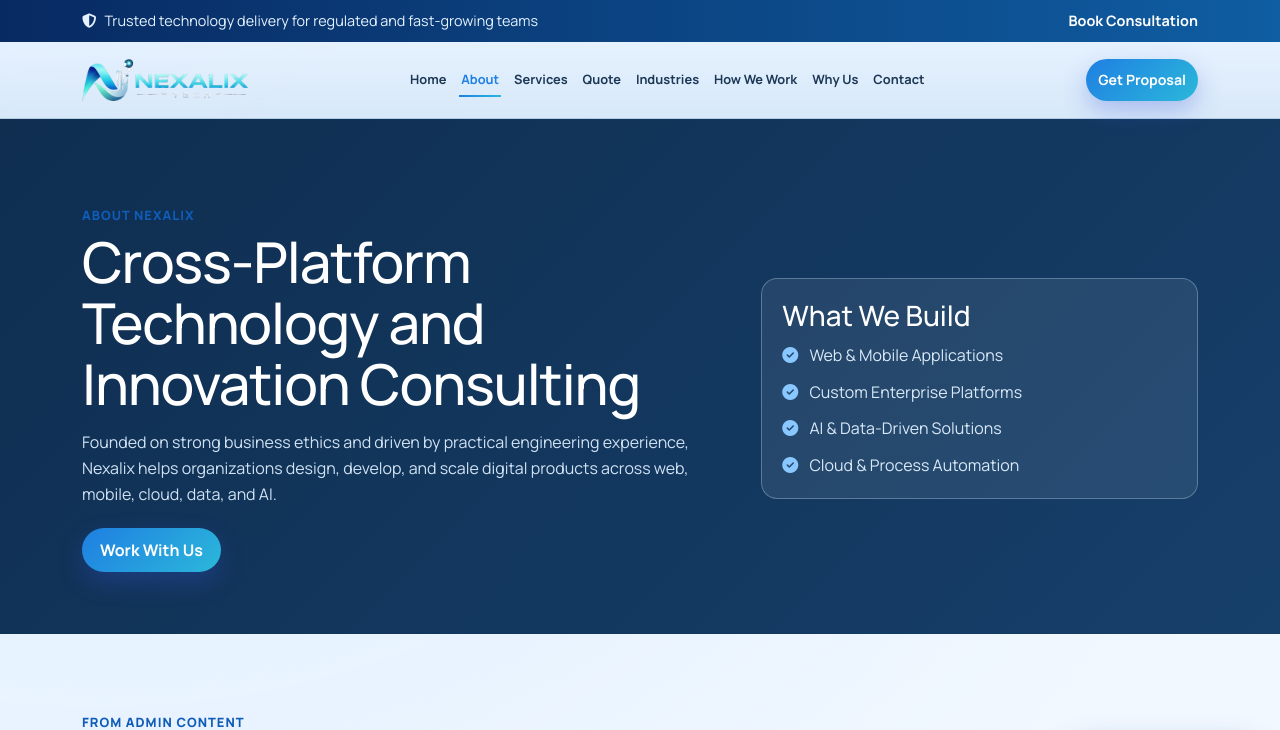
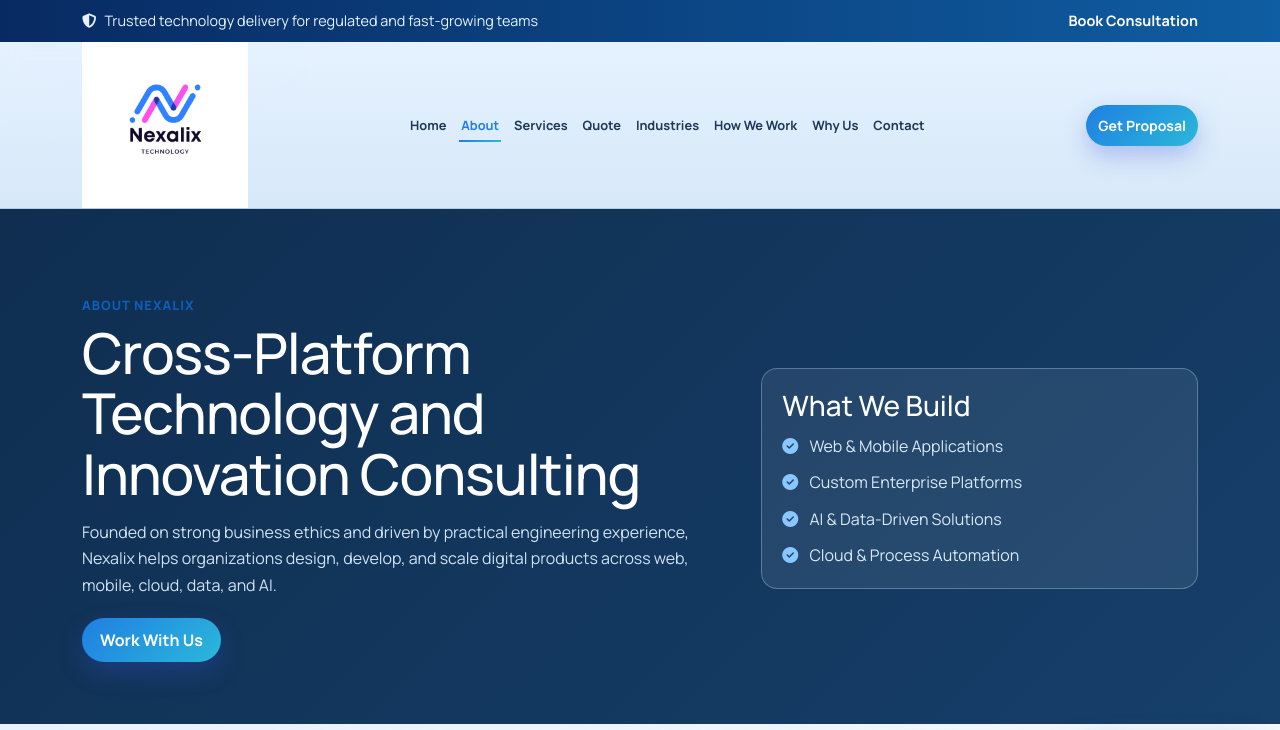
Before and after one commit to DengAchiek/nexalix, a Django app: page /about/ in a window 1280 px wide; the page is wider, and only the part inside the window is pictured. Shown: the top 730 px of that part. Run offline with Django 5.2, Linux system fonts and the light colour scheme; data that the repository does not hold is empty.

Commit message:
chore: replace site logo with new Nexalix branding

```diff
--- a/nexalix_app/static/css/style.css
+++ b/nexalix_app/static/css/style.css
@@ -103,8 +103,9 @@ a {
 }
 
 .brand img {
-    width: clamp(145px, 13vw, 210px);
-    height: auto;
+    width: auto;
+    height: clamp(44px, 5vw, 66px);
+    max-width: min(210px, 30vw);
     border-radius: 0;
     object-fit: contain;
     display: block;
--- a/nexalix_app/templates/base.html
+++ b/nexalix_app/templates/base.html
@@ -62,7 +62,7 @@
     <header class="site-header" id="siteHeader">
         <div class="container header-row">
             <a href="{% url 'home' %}" class="brand" aria-label="Nexalix home">
-                <img src="{% static 'images/logo1.png' %}?v=20260304j" alt="Nexalix logo" class="brand-logo" loading="eager" fetchpriority="high" decoding="async">
+                <img src="{% static 'images/logo1.png' %}?v=20260309a" alt="Nexalix logo" class="brand-logo" loading="eager" fetchpriority="high" decoding="async">
             </a>
 
             <nav class="nav-links" aria-label="Primary navigation">
```
Also changed, not shown: nexalix_app/static/images/logo1.png, nexalix_app/static/images/nexalix-logo.png.
